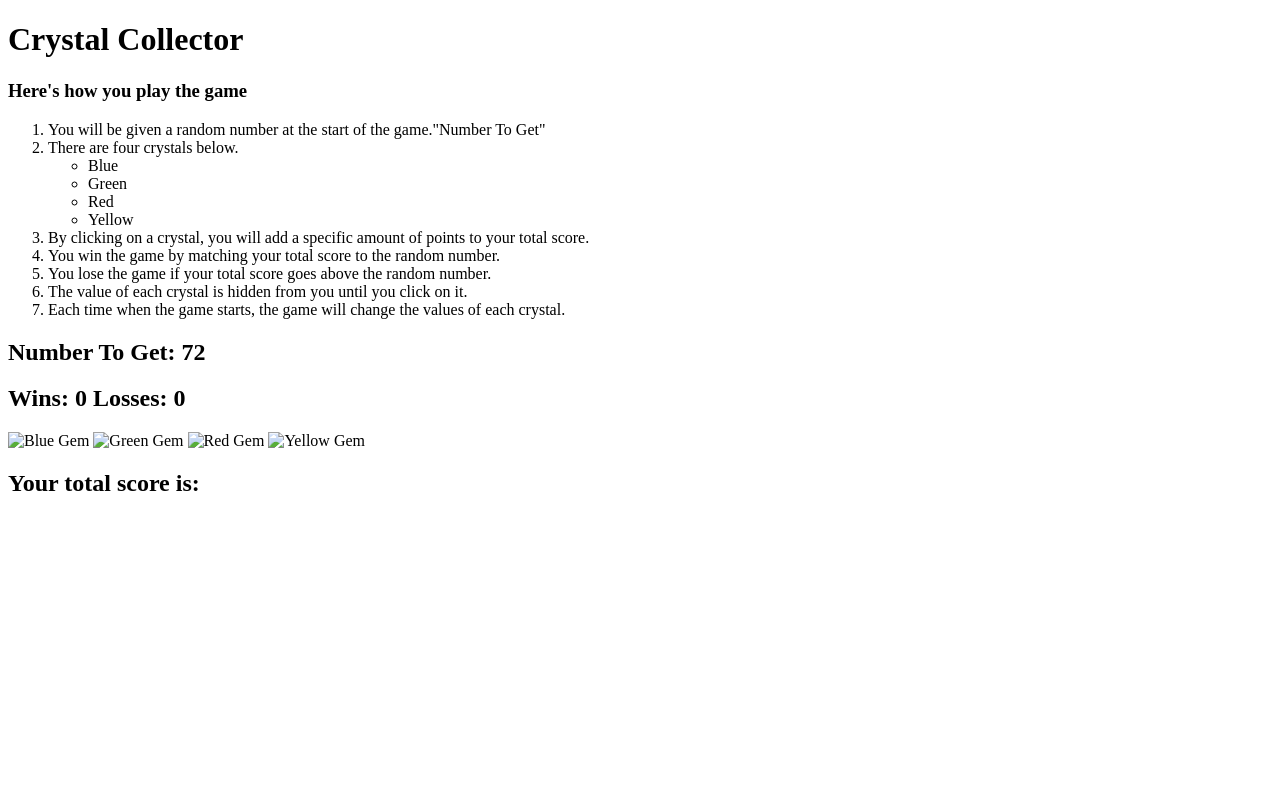
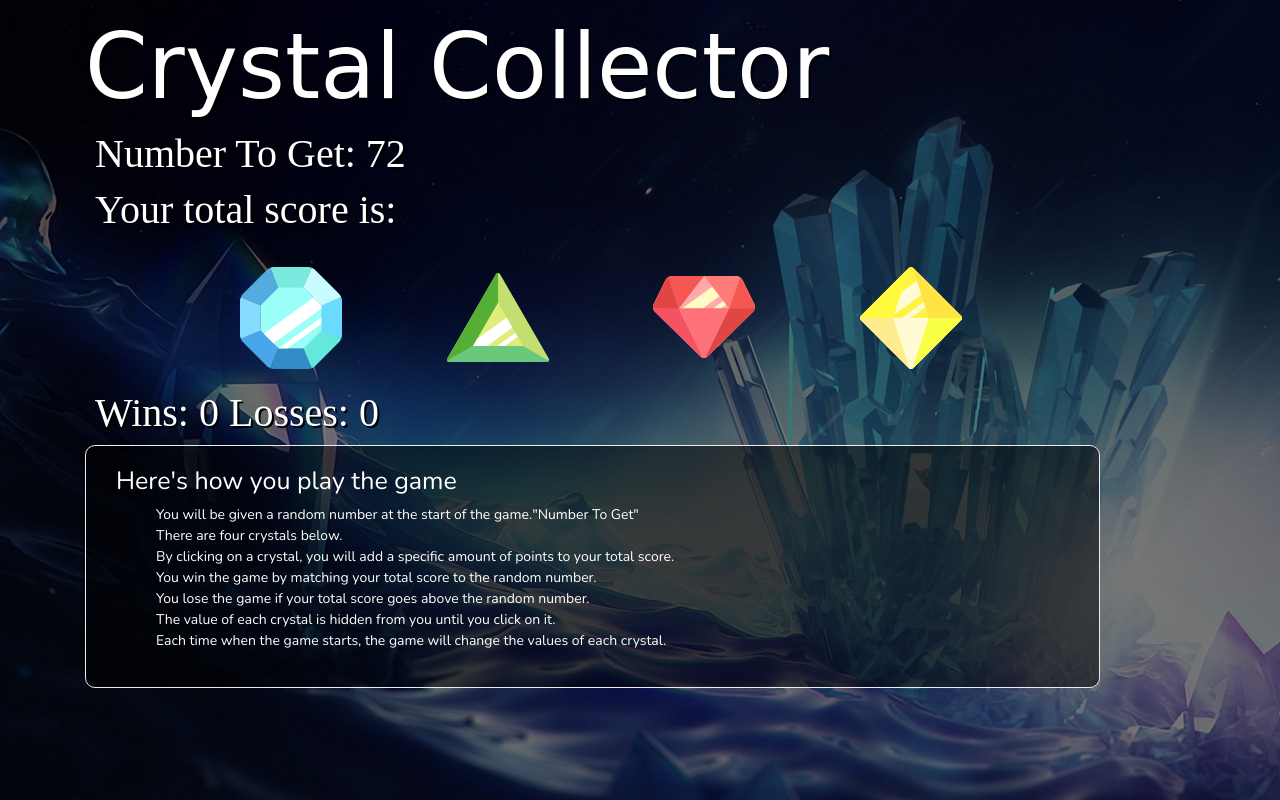
Before and after one commit to juanchofrancisco/unit-4-game, a plain HTML site: page index.html in a window 1280 px wide. Drawn offline with nearby package versions, Linux system fonts and the light colour scheme; a web font is replaced by a local one.

Commit message:
V2.0, added bootstrap styling, changed the order of elements to make more user friendly

```diff
--- a/assets/css/style.css
+++ b/assets/css/style.css
@@ -1,13 +1,64 @@
-.crystals {
-    display: flex;
-    justify-content: space-around;
-    align-items: center;
+body {
+
+    background-image: url("../images/crystal-bg-2.jpg");
+    background-repeat: no-repeat;
 
 }
 
+.container {
 
-.crystal {
-    border: 1px solid black;
-    height: 200px;
-    width: 200px;
+    padding-top: 1%;
+
 }
+
+h1 {
+    font-family: 'Shrikhand', cursive;
+    font-size: 90px;
+    color: white;
+    text-shadow: 2px 2px black;
+
+
+}
+
+h2 {
+    font-family: 'BioRhyme', serif;
+    font-size: 40px;
+    color: white;
+    text-shadow: 2px 2px black;
+    padding-left: 10px;
+}
+
+h3 {
+    font-family: 'Nunito', sans-serif;
+    font-size: 25px;
+    color: white;
+
+}
+
+.instructions {
+    font-family: 'Nunito', sans-serif;
+    font-size: 14px;
+    color: white;
+    background: rgba(0, 0, 0, 0.5);
+    padding-left: 30px;
+    padding-top: 20px;
+    padding-bottom: 20px;
+    padding-right: 20px;
+    border-radius: 10px;
+    border: 1px solid #ececec;
+
+}
+
+ul {
+
+    padding: 0%;
+}
+
+img {
+
+    padding: 40px;
+    padding-top: 25px;
+    padding-bottom: 20px;
+    padding-left: 60px;
+
+}
--- a/index.html
+++ b/index.html
@@ -4,57 +4,74 @@
 <head>
 	<meta charset="UTF-8">
 	<title>Crystal Collector</title>
+	<link href="https://fonts.googleapis.com/css?family=BioRhyme|Nunito|Shrikhand" rel="stylesheet">
+	<link rel="stylesheet" href="https://maxcdn.bootstrapcdn.com/bootstrap/4.0.0/css/bootstrap.min.css">
 	<link rel="stylesheet" type="text/css" href="assets/css/reset.css">
 	<link rel="stylesheet" type="text/css" href="assets/css/style.css">
 </head>
+
 <body>
-	<div class="header">
+	<div id="game" class="container">
+		<div class="row">
+			<div class="col-lg-12">
 				<h1>Crystal Collector</h1>
 			</div>
-	<div class="instructions">
-		<h3>Here's how you play the game</h3>
-		<ol>
-			<li>You will be given a random number at the start of the game.<span>"Number To Get"</span></li>
-			<li>There are four crystals below.</li>
-			<ul>
-				<li id="blue">Blue</li>
-				<li id="green">Green</li>
-				<li id="red">Red</li>
-				<li id="yellow">Yellow</li>
-			</ul>
-			<li>By clicking on a crystal, you will add a specific amount of points to your total score.</li>
-			<li>You win the game by matching your total score to the random number.</li>
-			<li>You lose the game if your total score goes above the random number.</li>
-			<li>The value of each crystal is hidden from you until you click on it.</li>
-			<li>Each time when the game starts, the game will change the values of each crystal.</li>
-		</ol>
 		</div>
+		<div class="row">
+			<div class="col-lg-6">
+
+			</div>
+			<div class="col-lg-12">
 				<div class="numberToMatch">
 					<h2>Number To Get:
-			<span id= "randomNumber"></span>
+						<span id="randomNumber"></span>
 					</h2>
 				</div>
-	<div class="winsAndLosses">
-		<h2>Wins:
-			<span id= "numberWins"></span>
-
-			Losses:
-			<span id= "numberLosses"></span>
-		</h2>
 			</div>
-	<div class="gems">
-        <img src="assets/images/blue.png" class=gemImage id="one" alt="Blue Gem">
-        <span id="jewelBlue"></span>
-		<img src="assets/images/green.png" class=gemImage id="two" alt="Green Gem">
-		<img src="assets/images/red.png" class=gemImage id= "three" alt="Red Gem">
-		<img src="assets/images/yellow.png" class=gemImage id= "four" alt="Yellow Gem">
 		</div>
 		<div class="userTotal">
 			<h2>Your total score is:
 				<span id="finalTotal"></span>
 			</h2>
 		</div>
+		<div class="row">
+			<div class="col-lg-1"></div>
+			<div class="col-lg-11">
+				<div class="gems">
+					<img src="assets/images/blue.png" class=gemImage id="one" alt="Blue Gem">
+					<img src="assets/images/green.png" class=gemImage id="two" alt="Green Gem">
+					<img src="assets/images/red.png" class=gemImage id="three" alt="Red Gem">
+					<img src="assets/images/yellow.png" class=gemImage id="four" alt="Yellow Gem">
+				</div>
+			</div>
+		</div>
+		<div class="winsAndLosses">
+			<h2>Wins:
+				<span id="numberWins"></span>
+				Losses:
+				<span id="numberLosses"></span>
+			</h2>
+		</div>
+		<div class="row">
+			<div class="col-lg-11">
+				<div class="instructions">
+					<h3>Here's how you play the game</h3>
+					<ol>
+						<ul>You will be given a random number at the start of the game.<span>"Number To Get"</span></ul>
+						<ul>There are four crystals below.</ul>
+						<ul>By clicking on a crystal, you will add a specific amount of points to your total score.</ul>
+						<ul>You win the game by matching your total score to the random number.</ul>
+						<ul>You lose the game if your total score goes above the random number.</ul>
+						<ul>The value of each crystal is hidden from you until you click on it.</ul>
+						<ul>Each time when the game starts, the game will change the values of each crystal.</ul>
+					</ol>
+				</div>
+			</div>
+		</div>
+
+	</div>
 	<script type="text/javascript" src="https://code.jquery.com/jquery-2.2.0.js"></script>
 	<script type="text/javascript" src="assets/javascript/game.js"></script>
 </body>
+
 </html>
```
Also changed, not shown: assets/images/blue.png (added), assets/images/crystal-bg-2.jpg (added), assets/images/crystal-bg-3.jpg (added), assets/images/crystal-bg.jpg (added), assets/images/green.png (added), assets/images/red.png (added), assets/images/yellow.png (added). Lines whose indentation alone changed are shown as unchanged.
